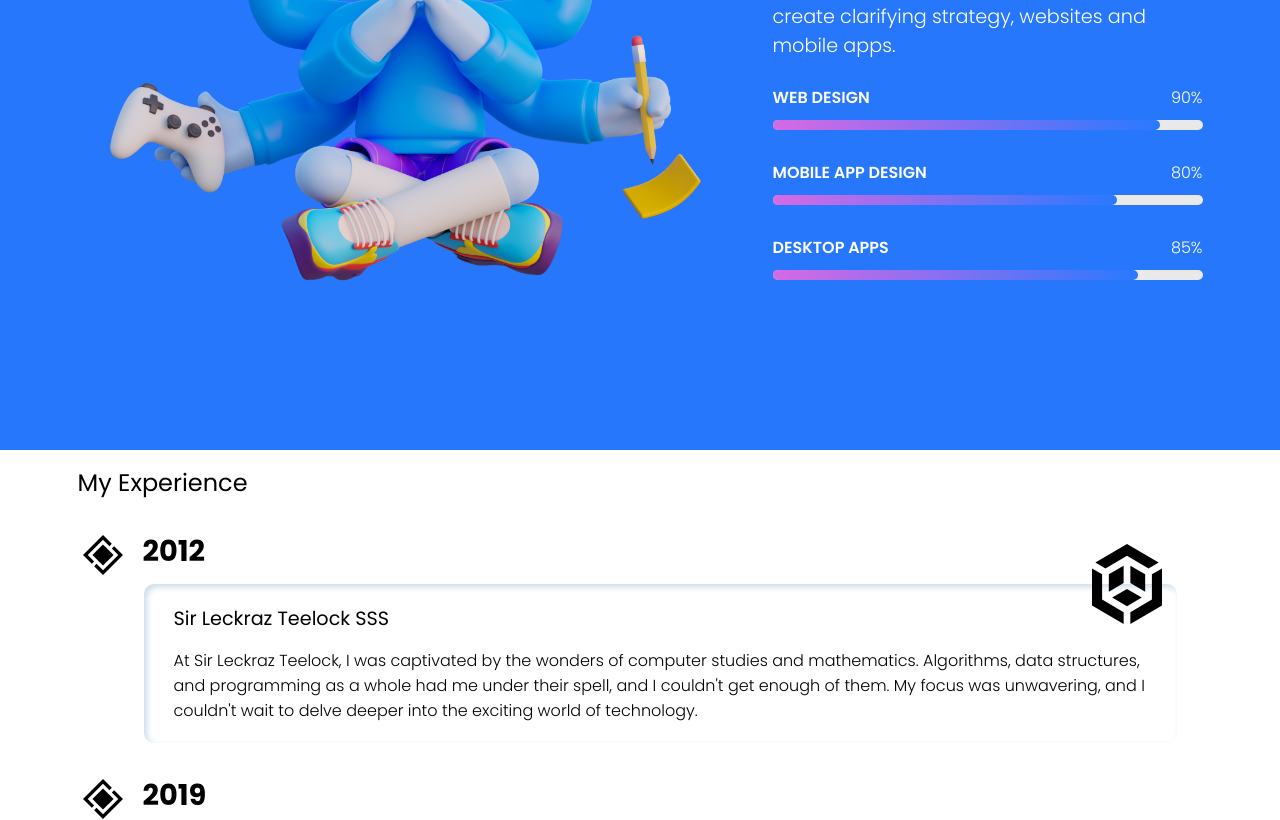
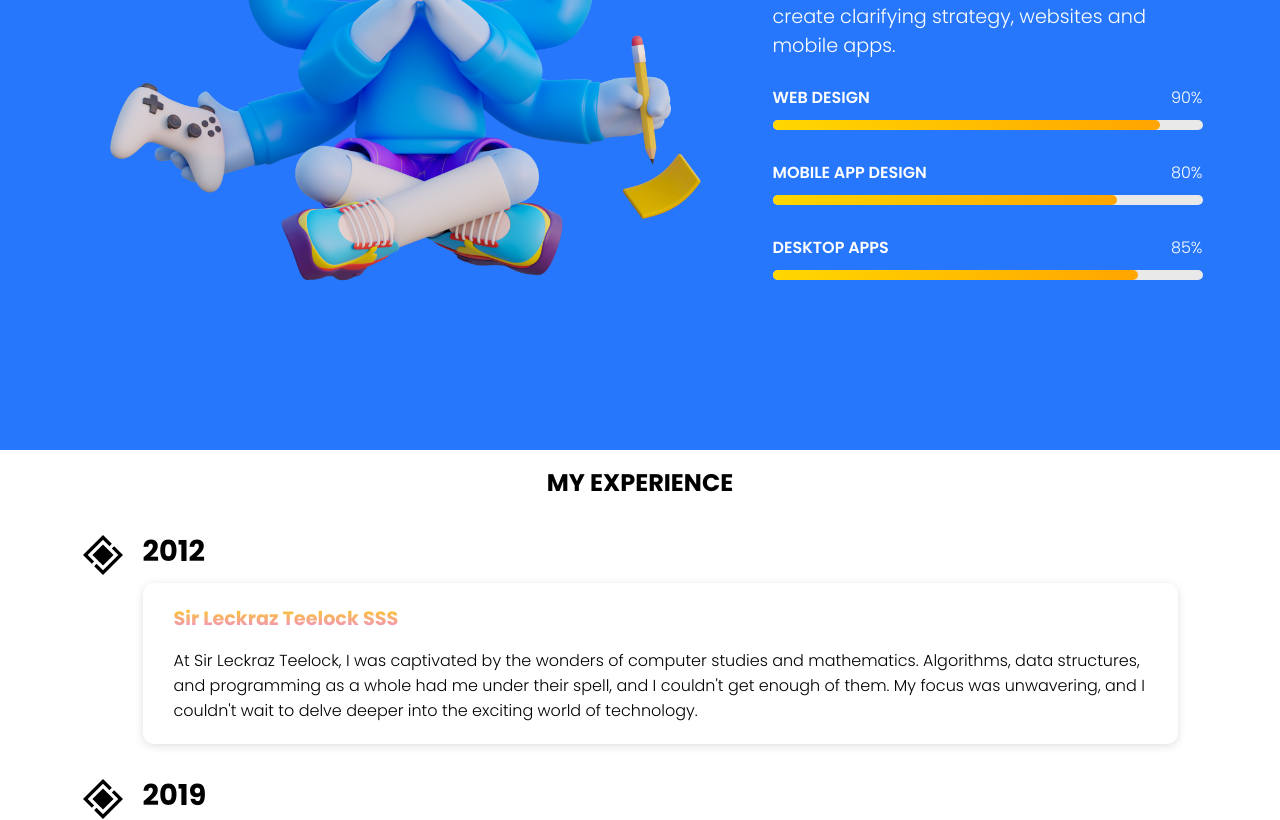
Before and after one commit to Aurazor/VUE3_Personal-Website_OLD, a Vue app: page / in a window 1280 px wide. Shown: the part 1200-2020 px from the top of the page. Built offline with nearby package versions, Linux system fonts and the light colour scheme.

Commit message:
Changed experience section UI.

```diff
--- a/src/assets/_helpers/scss/custom_styles.scss
+++ b/src/assets/_helpers/scss/custom_styles.scss
@@ -16,6 +16,12 @@
   -webkit-text-fill-color: transparent;
 }
 
+.highlight-text-timeline-header{
+  background: -webkit-linear-gradient(gold, violet);
+  -webkit-background-clip: text;
+  -webkit-text-fill-color: transparent;
+}
+
 .gradient-to-right{
-  background-image: linear-gradient(to right, var(--color-secondary) , var(--color-primary));
+background-image: linear-gradient(to right, var(--color-secondary) , var(--color-primary));
 }
--- a/src/components/ExperienceSection.vue
+++ b/src/components/ExperienceSection.vue
@@ -5,7 +5,7 @@
         <div class="experience-text-title">My Experience</div>
       </div>
       <div class="experience-timeline-cards">
-        <TimelineCard icon="timeline-card-icon" year="2012" header="Sir Leckraz Teelock SSS" subtitle="At Sir Leckraz Teelock, I was captivated by the wonders of computer studies and mathematics. Algorithms, data structures, and programming as a whole had me under their spell, and I couldn't get enough of them. My focus was unwavering, and I couldn't wait to delve deeper into the exciting world of technology."/>
+        <TimelineCard year="2012" header="Sir Leckraz Teelock SSS" subtitle="At Sir Leckraz Teelock, I was captivated by the wonders of computer studies and mathematics. Algorithms, data structures, and programming as a whole had me under their spell, and I couldn't get enough of them. My focus was unwavering, and I couldn't wait to delve deeper into the exciting world of technology."/>
         <TimelineCard year="2019" header="University Of Technology Mauritius" subtitle="At the University of Technology Mauritius, I embarked on a thrilling journey in computer science, tackling coursework with a passion and unleashing my creativity in various projects. From building innovative web applications for the campus, to crafting immersive video games with Javascript, and developing sleek android applications with Java - I honed my computer skills and broadened my knowledge in the field like never before."/>
         <TimelineCard year="2022" header="Publicis Groupe" subtitle="At Publicis Groupe, I was part of a dynamic team working on the Mavieencouleurs.fr website where I contributed my expertise to the backend and mobile app development. My journey didn't stop there, as I was then challenged with a more complex project at Razorfish, where I showcased my skills in backend development using Java Quarkus and AWS. It was a thrilling experience that allowed me to expand my knowledge and grow as a professional."/>
       </div>
@@ -38,6 +38,9 @@ export default {
         .experience-text-title{
           font-size: 1.5rem;
           margin-bottom: 30px;
+          text-align: center;
+          text-transform: uppercase;
+          font-weight: bold;
         }
 
         .experience-text-subtitle{
--- a/src/components/ExpertiseSection.vue
+++ b/src/components/ExpertiseSection.vue
@@ -119,7 +119,7 @@ export default {
 
                   &:after{
                     content: '';
-                    background-image: linear-gradient(to right, var(--color-secondary) , var(--color-primary));
+                    background-image: linear-gradient(to right, gold , orange);
                     height: inherit;
                     position: absolute;
                     top: 0;
--- a/src/components/TimelineCard.vue
+++ b/src/components/TimelineCard.vue
@@ -4,7 +4,7 @@
       <HeadingBullet v-bind:heading="year"/>
     </div>
     <div class="timeline-card-box" :class="icon">
-      <div class="timeline-card__header">
+      <div class="timeline-card__header highlight-text-timeline-header">
         {{ header }}
       </div>
       <div class="timeline-card__subtitle">
@@ -46,14 +46,22 @@ export default {
       padding: 20px 30px;
       border-radius: 11px;
       background-color: white;
-      box-shadow: rgba(204, 219, 232) 3px 3px 6px 0px inset, rgba(255, 255, 255, 0.5) -3px -3px 6px 1px inset;
       position: relative;
-      transition: 0.9s ease;
+      transition: 0.4s ease;
       border: 1px solid transparent;
+      box-shadow: rgb(99 99 99 / 20%) 0px 2px 8px 0px;
 
       .timeline-card__header{
         margin-bottom: 15px;
         font-size: 1.2rem;
+        font-weight: bold;
+        display: inline-block;
+        //font-size: 1.2rem;
+        //display: inline-block;
+        //padding: 4px 10px;
+        //border-radius: 10px;
+        //border: 1px solid gold;
+        //font-weight: 600;
       }
 
       .timeline-card__subtitle{
```
